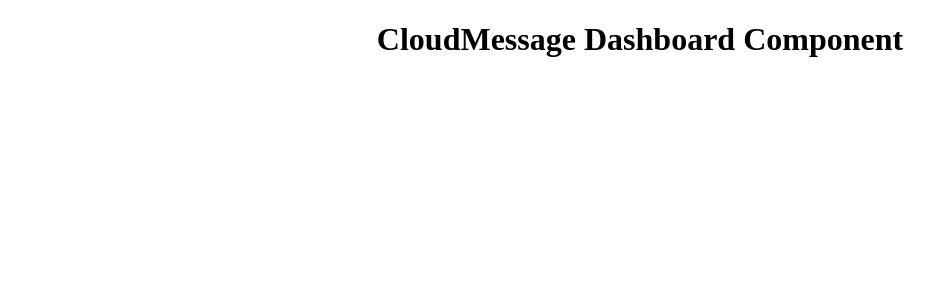
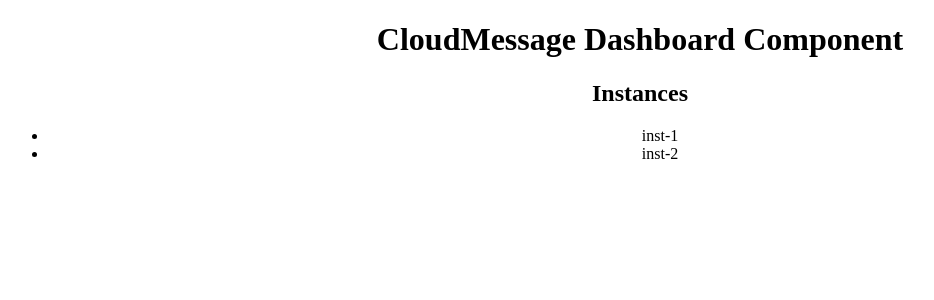
Before and after one commit to cloudmessage/cloudmessage-frontend, a React (Create React App) app: page / in a window 1280 px wide. Shown: the top 300 px of the page, without its empty margins (0-934 px from the left). Built offline with nearby package versions, Linux system fonts and the light colour scheme.

Commit message:
Create ListInstances component with hard-coded data

```diff
--- a/src/components/Dashboard.tsx
+++ b/src/components/Dashboard.tsx
@@ -1,9 +1,12 @@
 import React from 'react';
+import ListInstances from '../components/ListInstances';
 
 function Dashboard() {
+
   return (
     <div className="dashboard">
       <h1>CloudMessage Dashboard Component</h1>
+      <ListInstances />
     </div>
   );
 }
--- /dev/null
+++ b/src/components/ListInstances.tsx
@@ -0,0 +1,39 @@
+import React from 'react';
+import { useState, useEffect } from 'react';
+
+function ListInstances() {
+  // fetch data
+  // set it to state
+  // display
+
+  interface InstanceObject {
+    id: number,
+    name: string
+  }
+  const [instances, setInstances] = useState<Array<InstanceObject>>([])
+
+  useEffect(() => {
+    setInstances([
+      {
+        id: 1,
+        name: 'inst-1'
+      },
+      {
+        id: 2,
+        name: 'inst-2'
+      }
+    ])
+  }, []);
+
+  const instList = instances.map((instance) => {
+    return <li key={instance.id}>{instance.name}</li>
+  })
+  return (
+    <>
+      <h2>Instances</h2>
+      <ul>{instList}</ul>
+    </>
+  )
+}
+
+export default ListInstances;
```
